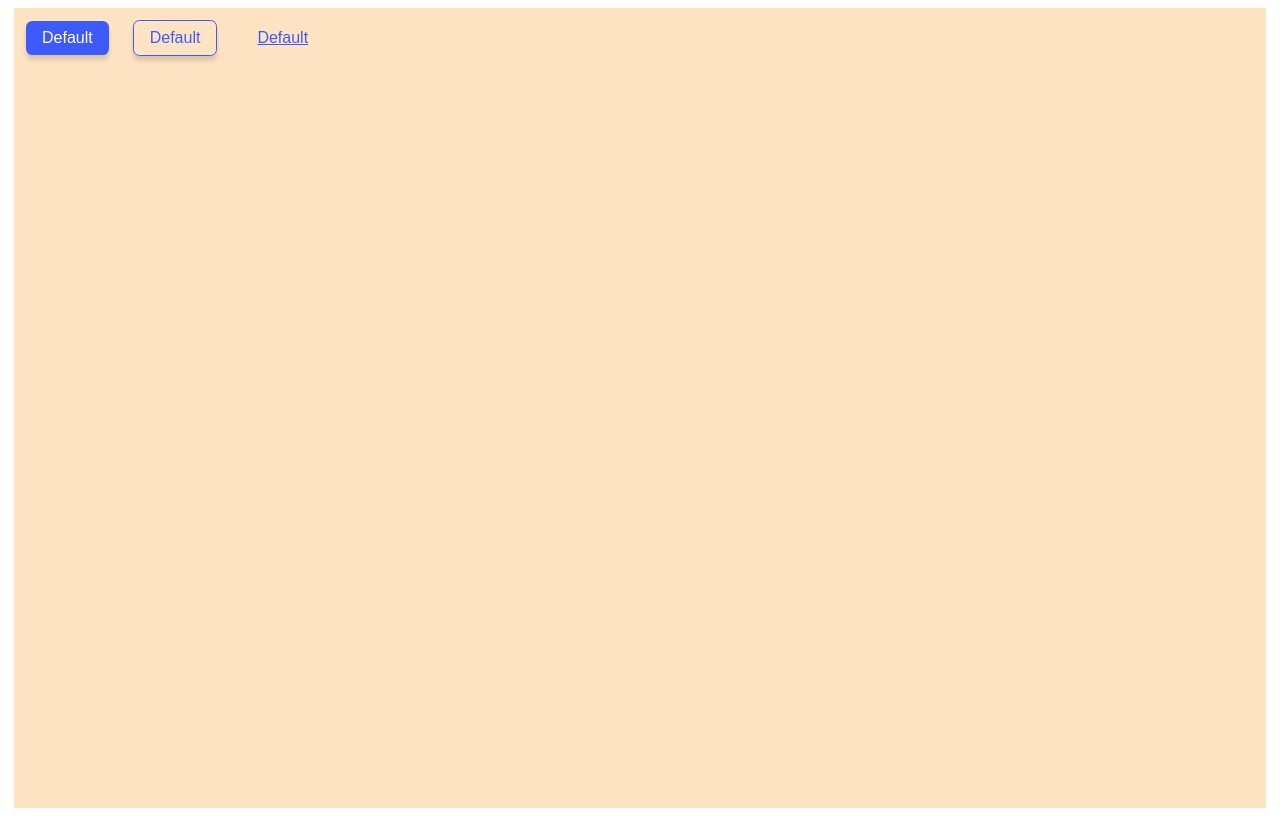
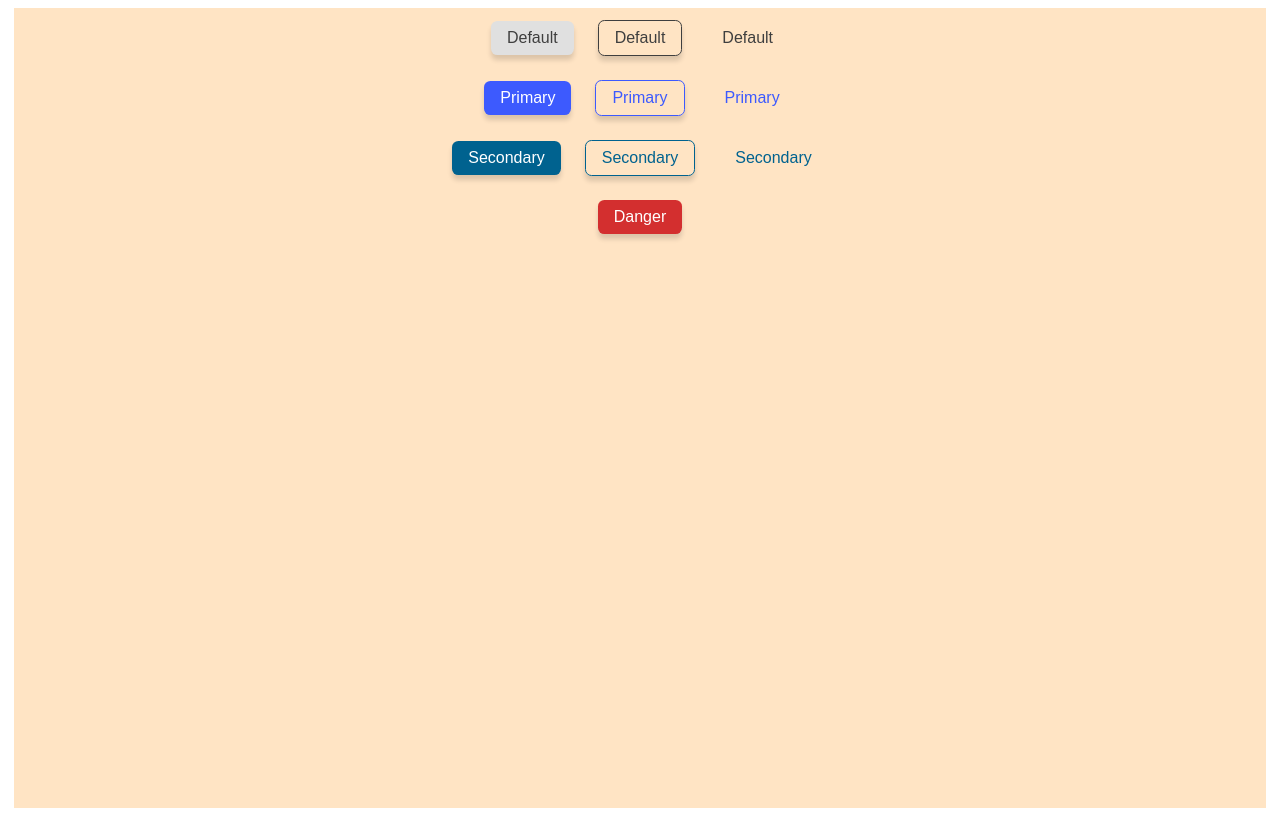
Before and after one commit to zain610/Design-System, a React (Create React App) app: page / in a window 1280 px wide. Built offline with nearby package versions, Linux system fonts and the light colour scheme.

Commit message:
completed secondary color for buttons. WIP success and danger

```diff
--- a/src/components/App.css
+++ b/src/components/App.css
@@ -6,7 +6,6 @@ html {
   margin: 0.5rem;
   background: bisque;
   height: 100vh;
-  display: flex;
 }
 @media only screen and (min-width: 992px) {
   .container {
--- a/src/components/Button/Button.js
+++ b/src/components/Button/Button.js
@@ -10,10 +10,24 @@ const ButtonComponent = ({ type = "default", size = "small", disableShadow = fal
   //btn-small disableShadow
   return (
     <div>
-      <button className="btn-small primary">Default</button>
-      <button className="btn-small primary outline">Default</button>
-      <button className="btn-small primary text">Default</button>
-    </div >
+      <div>
+        <button className="btn-small default">Default</button>
+        <button className="btn-small default outline">Default</button>
+        <button className="btn-small default text">Default</button>
+      </div>
+      <div>
+        <button className="btn-small primary">Primary</button>
+        <button className="btn-small primary outline">Primary</button>
+        <button className="btn-small primary text">Primary</button>
+      </div>
+
+      <div>
+        <button className="btn-small secondary">Secondary</button>
+        <button className="btn-small secondary outline">Secondary</button>
+        <button className="btn-small secondary text">Secondary</button>
+      </div >
+      <button className="btn-small danger">Danger</button>
+    </div>
   )
 }
 
--- a/src/components/Button/Button.scss
+++ b/src/components/Button/Button.scss
@@ -3,7 +3,13 @@ $default-bgcolor: #e0e0e0;
 $default-color: #3f3f3f;
 $default-highlight: #aeaeae;
 $primary-color: #3d5afe;
+$primary-altBackground: #003cd3;
 $primary-highlight: #dce5fc;
+$secondary-bgColor:#00628f;
+$secondary-highlight: #d3f1fd;
+$secondary-color: #0487c4;
+$secondary-altBackground: #1d4a5f;
+
 $white: #ffffff;
 
 @mixin border($color) {
@@ -47,7 +53,6 @@ button {
     color: $default-color;
     background: none;
     box-shadow: none;
-    text-decoration: underline;
     &:hover, &:hover {
       background-color: $default-highlight;
     }
@@ -64,29 +69,72 @@ button {
   &.outline {
     background: none;
     color: $primary-color;
-    @include border($primary-color)
+    @include border($primary-color);
+    &:hover, &:focus {
+      background-color: $primary-highlight;
+    }
   }
   &.text {
     border: none;
     color: $primary-color;
     background: none;
     box-shadow: none;
-    text-decoration: underline;
+    &:hover, &:focus {
+      background-color: $primary-highlight;
+    }
+  }
+  &:hover, &:focus {
+    background-color: $primary-altBackground;
   }
 }
 
-
-/* Colors */
-
 .secondary {
-  background-color: #455a64;
-  color: $white
-
+  background-color: $secondary-bgColor;
+  color: $white;
+  &.outline {
+    background: none;
+    color: $secondary-bgColor;
+    @include border($secondary-bgColor);
+    &:hover, &:focus {
+      background-color: $secondary-highlight;
+    }
+  }
+  &.text {
+    border: none;
+    color: $secondary-bgColor;
+    background: none;
+    box-shadow: none;
+    &:hover, &:focus {
+      background-color: $secondary-highlight;
+    }
+  }
+  &:hover, &:focus {
+    background-color: $secondary-altBackground;
+  }
 }
 .danger {
   background-color: #d32f2f;
-  color: $white
-
+  color: $white;
+  &.outline {
+    background: none;
+    color: $white;
+    @include border(#d32f2f);
+    &:hover, &:focus {
+      background-color: $secondary-highlight;
+    }
+  }
+  &.text {
+    border: none;
+    color: $secondary-color;
+    background: none;
+    box-shadow: none;
+    &:hover, &:focus {
+      background-color: #d32f2f;
+    }
+  }
+  &:hover, &:focus {
+    background-color: #ec2a2a;
+  }
 }
 
 /* shadow -- adding box-shadow to button */
```
